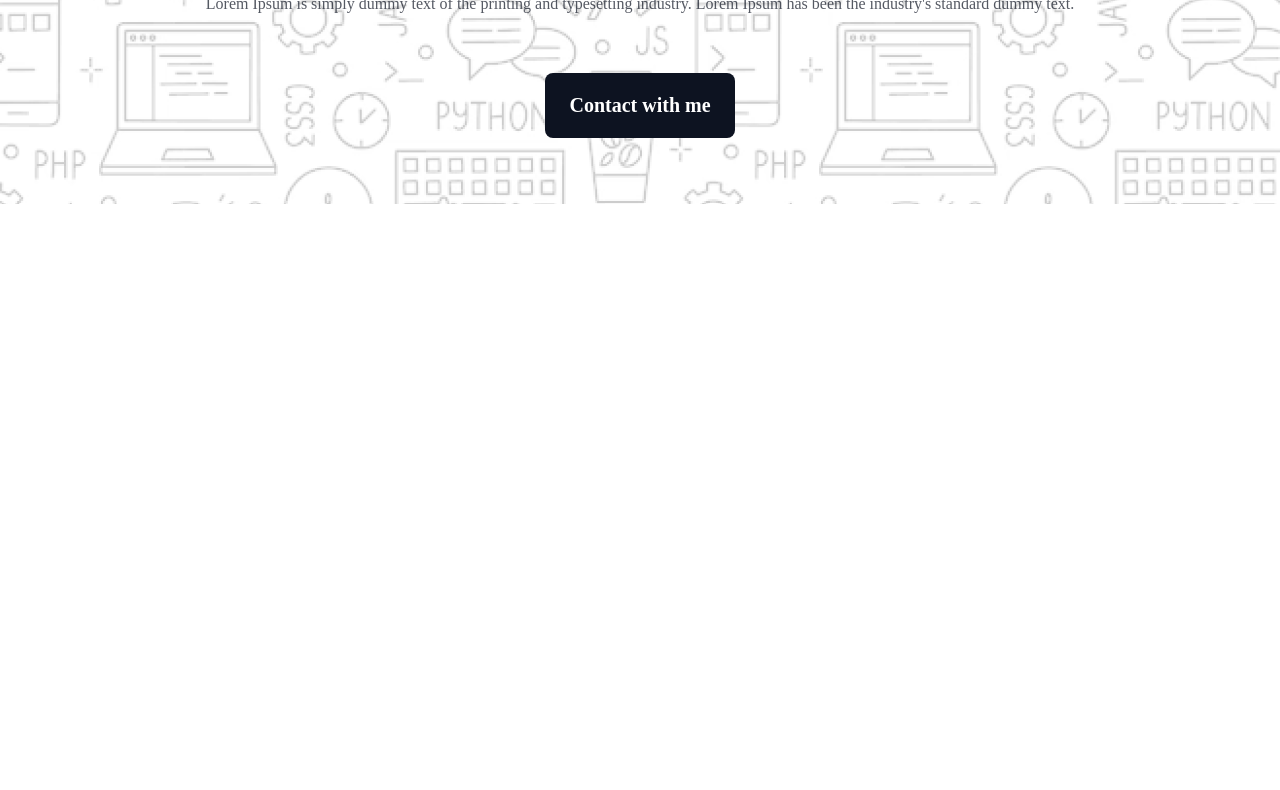
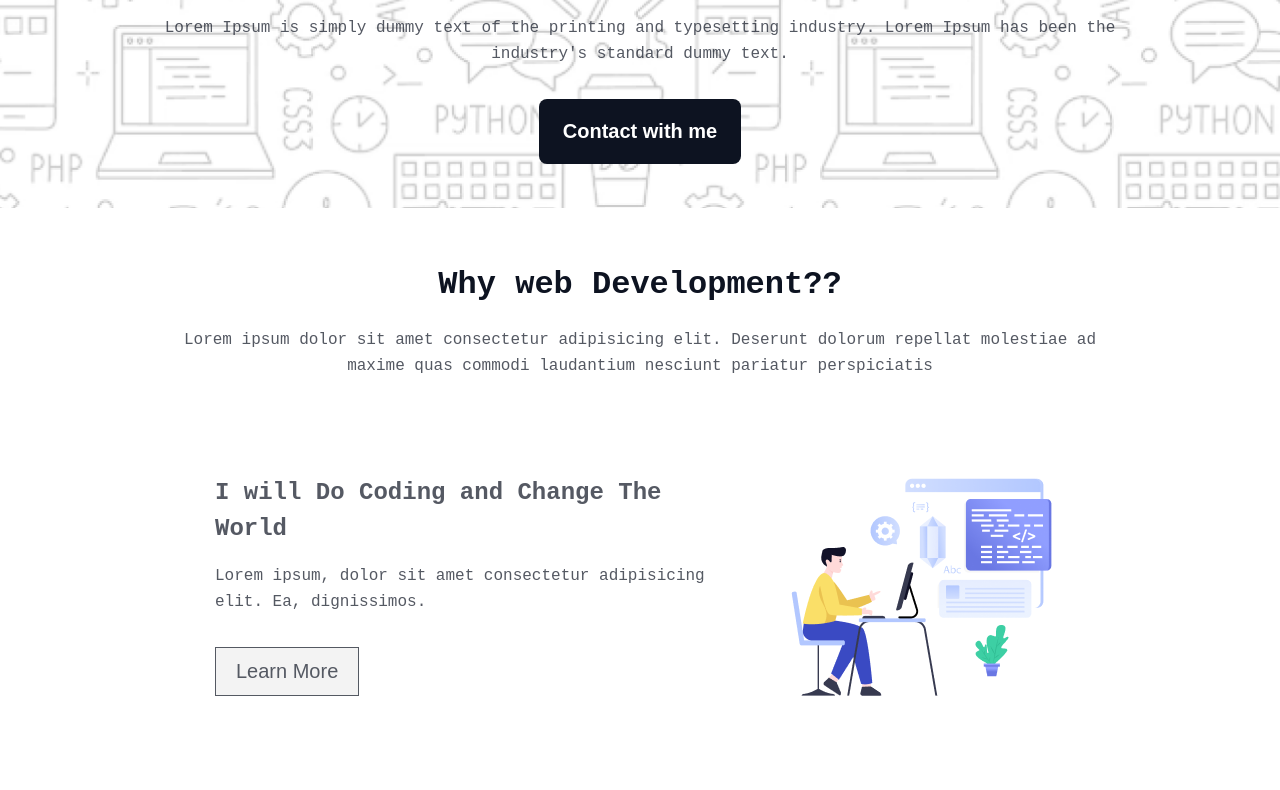
Before and after one commit to Shahadat-Hossen-008/Assignment-01, a plain HTML site: page index.html in a window 1280 px wide. Shown: the part 448-1238 px from the top of the page. Before the commit the page ends 800 px from the top, so only its background shows below. Drawn offline with Linux system fonts and the light colour scheme; a web font is replaced by a local one.

Commit message:
Add why web develop section

```diff
--- a/index.html
+++ b/index.html
@@ -7,6 +7,7 @@
     <link rel="stylesheet" href="style.css">
 </head>
 <body>
+    <!-- heading section start -->
     <header class="banner-section">
         <div class="banner-content">
                 <div class="banner-content-image">
@@ -16,13 +17,56 @@
                     <h1>"In the near future, I hope to become a Developer."</h1>
                 <p>Lorem Ipsum is simply dummy text of the printing and typesetting industry. Lorem Ipsum has been the industry's standard dummy text.</p>
                 </div>
-                <button><a href="#">Contact with me</a></button>
+                <button class="header-button"><a href="#">Contact with me</a></button>
 
         </div>
     </header>
+     <!-- heading section start end -->
+    <!-- main section start -->
     <main>
+        <!-- section 01 start -->
+    <section class="web-dev-section">
+        <div class="why-wev-dev-section">
+            <div class="why-web-dev-title">
+                <h1>Why web Development??</h1>
+                <p>Lorem ipsum dolor sit amet consectetur adipisicing elit. Deserunt dolorum repellat molestiae ad maxime quas commodi laudantium nesciunt pariatur perspiciatis</p>
+            </div>
+            <div class="coding-section">
+                <div class="coding-section-title">
+                    <h3>I will Do Coding and Change The World</h3>
+                    <p>Lorem ipsum, dolor sit amet consectetur adipisicing elit. Ea, dignissimos.</p>
+                    <button class="section-button"><a href="#">Learn More</a></button>
+                </div>
+                <div class="coding-section-img">
+                    <img src="assets/Layer_1.png" alt="someone doing code">
+                </div>
+            </div>
+            <div class="coding-section">
+                <div class="coding-section-img">
+                    <img src="assets/Group 3.png" alt="someone doing code">
+                </div>
+                <div class="coding-section-title">
+                    <h3>I will help People by creating Modern Web System</h3>
+                    <p>Lorem ipsum dolor sit amet consectetur adipisicing elit. Laudantium, provident?</p>
+                    <button class="section-button"><a href="#">Learn More</a></button>
+                </div>
+            </div>
+            <div class="coding-section">
+                <div class="coding-section-title">
+                    <h3>I will Do Coding and Change The World</h3>
+                    <p>Lorem ipsum dolor sit amet consectetur adipisicing elit. Laudantium, provident?</p>
+                    <button class="section-button"><a href="#">Learn More</a></button>
+                </div>
+                <div class="coding-section-img">
+                    <img src="assets/Group 4.png" alt="someone doing code">
+                </div>
+            </div>
+        </div>
+    </section>
+    <!-- section 01 end -->
 
     </main>
+    <!-- main section start end -->
     <footer>
 
     </footer>
--- a/style.css
+++ b/style.css
@@ -7,7 +7,7 @@
 body{
     font-family: "Azeret Mono", monospace;
 }
-/* anner section start */
+/* banner section start */
 .banner-section{
     background-image: url(./assets/Hero-bg.png);
     background-position:center;
@@ -27,12 +27,14 @@ body{
 
 }
 .banner-content-image{
-    margin-top: 10px;
+    margin-top: 26px;
+}
+.banner-content-title{
+    margin: 32px 0;
 }
 .banner-content-title h1{
-    margin: 24px 0;
+    /* margin: 24px 0; */
     color: rgb(13, 19, 33);
-    font-family: Azeret Mono;
     font-size: 48px;
     font-weight: 800;
     line-height: 68px;
@@ -41,29 +43,111 @@ body{
 
 .banner-content-title p{
     color: rgb(13, 19, 33);
-    font-family: Azeret Mono;
     font-size: 16px;
     font-weight: 400;
     line-height: 26px;
     letter-spacing: 0%;
     text-align: center;
     opacity: 0.7;
-    margin: 24px 0;
+    padding-top: 24px;
 }
 button a{
     text-decoration:none ;
     color: rgb(255, 255, 255);
-    font-family: Azeret Mono;
     font-size: 20px;
     font-weight: 600;
     line-height: 23px;
     letter-spacing: 0%;
     text-align: center;
 }
-button{
+.header-button{
     border-radius: 8px;
     background: rgb(13, 19, 33);
     border: none;
     padding: 21px 24px 21px 24px;
+    margin-bottom: 44px;
+}
+.header-button:hover{
+    opacity: 0.9;
+    transition: 0.5s;
+}
+/* banner section end */
+/* github live server link :https://shahadat-hossen-008.github.io/Assignment-01/ */
+
+
+/* section-part-01 start */
+
+.web-dev-section .why-wev-dev-section{
+    width: 1140px;
+    height: 1395px;
+    display: flex;
+    flex-direction: column;
+    justify-content: center;
+    align-items: center;
+    padding: 80px 97px;
+    margin: 0 auto;
+
+}
+
+.web-dev-section .why-web-dev-title h1{
+    color: rgb(13, 19, 33);
+font-size: 32px;
+font-weight: 800;
+line-height: 37px;
+letter-spacing: 0%;
+text-align: center;
+}
+.web-dev-section .why-web-dev-title p{
+    color: rgb(13, 19, 33);
+font-size: 16px;
+font-weight: 400;
+line-height: 26px;
+letter-spacing: 0%;
+text-align: center;
+margin: 24px auto 48px auto ;
+opacity: 0.7;
+}
+.web-dev-section .coding-section{
+    display: flex;
+    justify-content: space-between;
+    padding: 48px;
+    margin-bottom: 32px;
+    gap: 80px;
+}
+
+.web-dev-section .coding-section .coding-section-title h3{
+
+    color: rgba(13, 19, 33, 0.7);
+font-size: 24px;
+font-weight: 700;
+line-height: 36px;
+letter-spacing: 0%;
+text-align: left;
+}
+.web-dev-section .coding-section .coding-section-title p{
+    color: rgb(13, 19, 33);
+font-size: 16px;
+font-weight: 400;
+line-height: 26px;
+letter-spacing: 0%;
+text-align: left;
+opacity: 0.7;
+margin-top: 16px;
+}
+.web-dev-section .coding-section .section-button{
+    padding: 12px 20px 12px 20px;
     margin-top: 32px;
+    border: 1px solid rgb(13, 19, 33);
+    opacity: 0.7;
 }
+.web-dev-section .coding-section .section-button:hover{
+    opacity: 0.5;
+    transition: 0.3s;
+}
+.web-dev-section .coding-section .section-button a{
+    color: rgb(13, 19, 33);
+font-size: 20px;
+font-weight: 500;
+line-height: 23px;
+}
+/* section 01 end */
```
